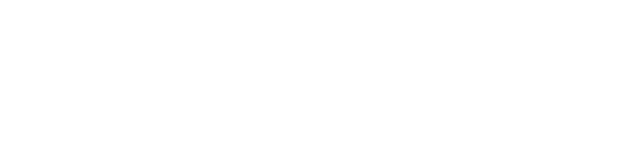
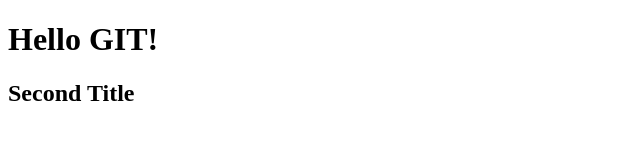
Before and after one commit to scarepull/git_start, a plain HTML site: page index.html in a window 1280 px wide. Shown: the whole page, without its empty margins (0-640 px from the left). Drawn offline with Linux system fonts and the light colour scheme.

Commit message:
edited index

```diff
--- a/index.html
+++ b/index.html
@@ -6,6 +6,7 @@
     <title>GIT</title>
 </head>
 <body>
-
+    <h1>Hello GIT!</h1>
+    <h2>Second Title</h2>
 </body>
 </html>
```
